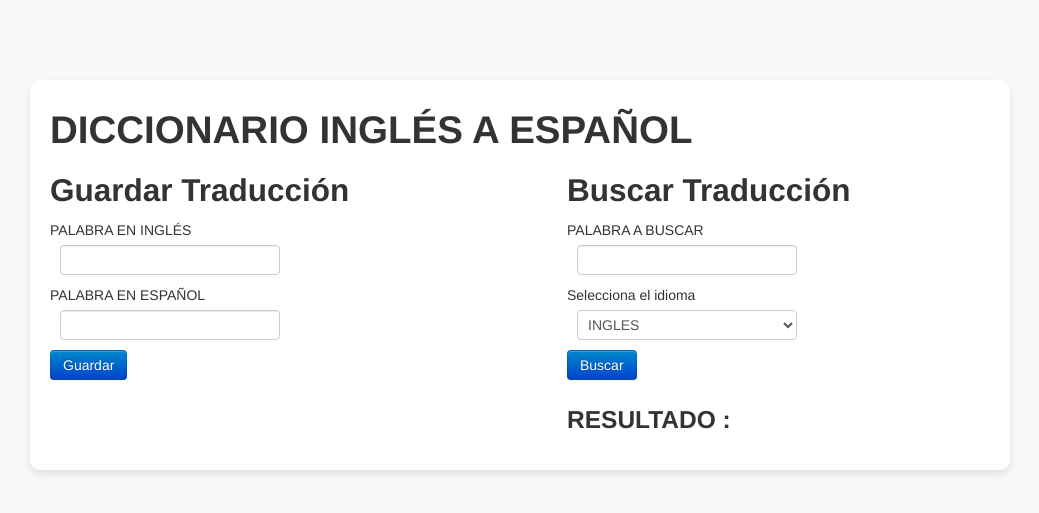
After one commit to IDGS-803-21000300/PracticasParcial1_DeClase, a Flask app: page /diccionario in a window 1280 px wide. The commit adds this page. Shown: the top 513 px of the page, without its empty margins (120-1159 px from the left). Run offline with Flask 3, Linux system fonts and the light colour scheme; some libraries are stand-ins or nearby versions.

Commit message:
COMMIT_KERR_16-02-24

```diff
--- /dev/null
+++ b/Practicas/clases/FormDiccionario.py
@@ -0,0 +1,16 @@
+from wtforms import Form
+from wtforms import SelectField, RadioField, IntegerField, StringField
+from wtforms import validators
+
+class FormDiccionario(Form):
+
+    palabraEspañol = StringField("PALABRA EN ESPAÑOL", [validators.DataRequired(message='El campo no puede estar vacio'),
+                                                         validators.length(min=1, max=100, message="No puedes ingresar una palabra tan grande")])
+    palabraIngles = StringField("PALABRA EN INGLÉS", [validators.DataRequired(message='El campo no puede estar vacio'),
+                                                         validators.length(min=1, max=100, message="No puedes ingresar una palabra tan grande")])
+
+    palabraBusqueda = StringField("PALABRA A BUSCAR", [validators.DataRequired(message='El campo no puede estar vacio'),
+                                                         validators.length(min=1, max=100, message="No puedes ingresar una palabra tan grande")])
+
+    escogerIdioma = SelectField("Selecciona el idioma", choices=["INGLES","ESPAÑOL"])
+    # radiobtnEspañol = SelectField("TRADUCIR A ESPAÑOL", name="E")
--- a/Practicas/main.py
+++ b/Practicas/main.py
@@ -1,6 +1,7 @@
 from flask import Flask, render_template, request
 import math
-from clases import FormColors, form
+from clases import FormColors, form, FormDiccionario
+from io import open
 
 app = Flask (__name__)
 
@@ -135,5 +136,50 @@ def resistencias():
                            tolerancia=coloresT[int(tolerancia)], valor=valor, minimo=valorMinimo, maximo=valorMaximo
                            )
 
+@app.route("/diccionario", methods=["GET", "POST"])
+def diccionario():
+    diccionario = FormDiccionario.FormDiccionario(request.form)
+
+    palabraIngles = ""
+    palabraSpanish = ""
+    busqueda = ""
+    retorno = ""
+    idioma = ""
+
+    if request.method == "POST":
+        if "btnGuardar" in request.form:
+            palabraIngles = diccionario.palabraIngles.data
+            palabraSpanish = diccionario.palabraEspañol.data
+
+            file_texto = open('diccionario.txt', 'a')
+            file_texto.write('\n {}'.format(palabraSpanish))
+            file_texto.write(':{}'.format(palabraIngles))
+            file_texto.close()  # No olvides cerrar el archivo después de escribir
+
+        elif "btnBuscar" in request.form:
+            busqueda = diccionario.palabraBusqueda.data
+            idioma = diccionario.escogerIdioma.data
+
+            file_texto = open('diccionario.txt', 'r')
+
+            for lineas in file_texto.readlines():
+                if lineas.rfind(str(busqueda)) != -1:
+                    partes = lineas.split(':')
+                    if len(partes) == 2:
+                        if idioma == "ESPAÑOL":
+                            retorno = partes[0].strip()
+                        else:
+                            retorno = partes[1].strip()
+                else:
+                    retorno = "NO SE ENCONTRÓ LA PALABRA"
+
+            file_texto.close()  # Cierra el archivo después de leer
+
+    return render_template("diccionario.html", form=diccionario, traduccion=retorno)
+
+
+
+
+
 if __name__ == "__main__":
     app.run(debug = True, port=8089)
--- /dev/null
+++ b/Practicas/templates/diccionario.html
@@ -0,0 +1,32 @@
+{% extends 'containerMain.html' %}
+{% block content %}
+{% import "inputs.html" as macros %}
+
+    <h1>DICCIONARIO INGLÉS A ESPAÑOL</h1>
+
+     <!-- Sección para Guardar -->
+     <div style="float: left; width: 45%;">
+        <h2>Guardar Traducción</h2>
+        <form action="" method="POST", name="guardar">
+            {{ macros.input_distancia(form.palabraIngles) }}
+            {{ macros.input_distancia(form.palabraEspañol) }}
+            <input type="submit" value="Guardar" name="btnGuardar" class="btn btn-primary">
+        </form>
+    </div>
+
+    <!-- Sección para Buscar -->
+    <div style="float: right; width: 45%;">
+        <h2>Buscar Traducción</h2>
+        <form action="" method="POST", name="buscar">
+            {{ macros.input_distancia(form.palabraBusqueda) }}
+            {{ macros.radiobtn(form.escogerIdioma) }}
+            <input type="submit" value="Buscar" name="btnBuscar" class="btn btn-primary">
+        </form>
+        <h3>RESULTADO : {{ traduccion }}</h3>
+    </div>
+
+
+
+    <div style="clear: both;"></div> <!-- Limpiar el float -->
+
+{% endblock %}
--- a/Practicas/templates/inputs.html
+++ b/Practicas/templates/inputs.html
@@ -2,3 +2,8 @@
     <td>{{ field.label }}</td>
     <dd>{{ field(**kwargs)|safe }}</dd>
 {% endmacro %}
+
+{% macro radiobtn(field) %}
+    <td>{{ field.label }}</td>
+    <dd>{{ field(**kwargs)|safe }}</dd>
+{% endmacro %}
--- a/Practicas/templates/resistencias.html
+++ b/Practicas/templates/resistencias.html
@@ -17,7 +17,7 @@
     </form>
 
     {{ tabla.tabla(
-        ["COLOR1", "COLOR2", "COLOR3", "TOLERANCIA", "VALOR", "VALOR MAXIMO", "VALOR MINIMO"],
+        ["COLOR1", "COLOR2", "COLOR3", "TOLERANCIA", "VALOR", "VALOR MINIMO", "VALOR MAXIMO"],
         [colores[0], colores[1], colores[2], tolerancia, valor, minimo, maximo]
     ) }}
 
--- /dev/null
+++ b/diccionario.txt
@@ -0,0 +1,3 @@
+
+ HOLA:HELLO
+ IZQUIERDA:LEFT
```
